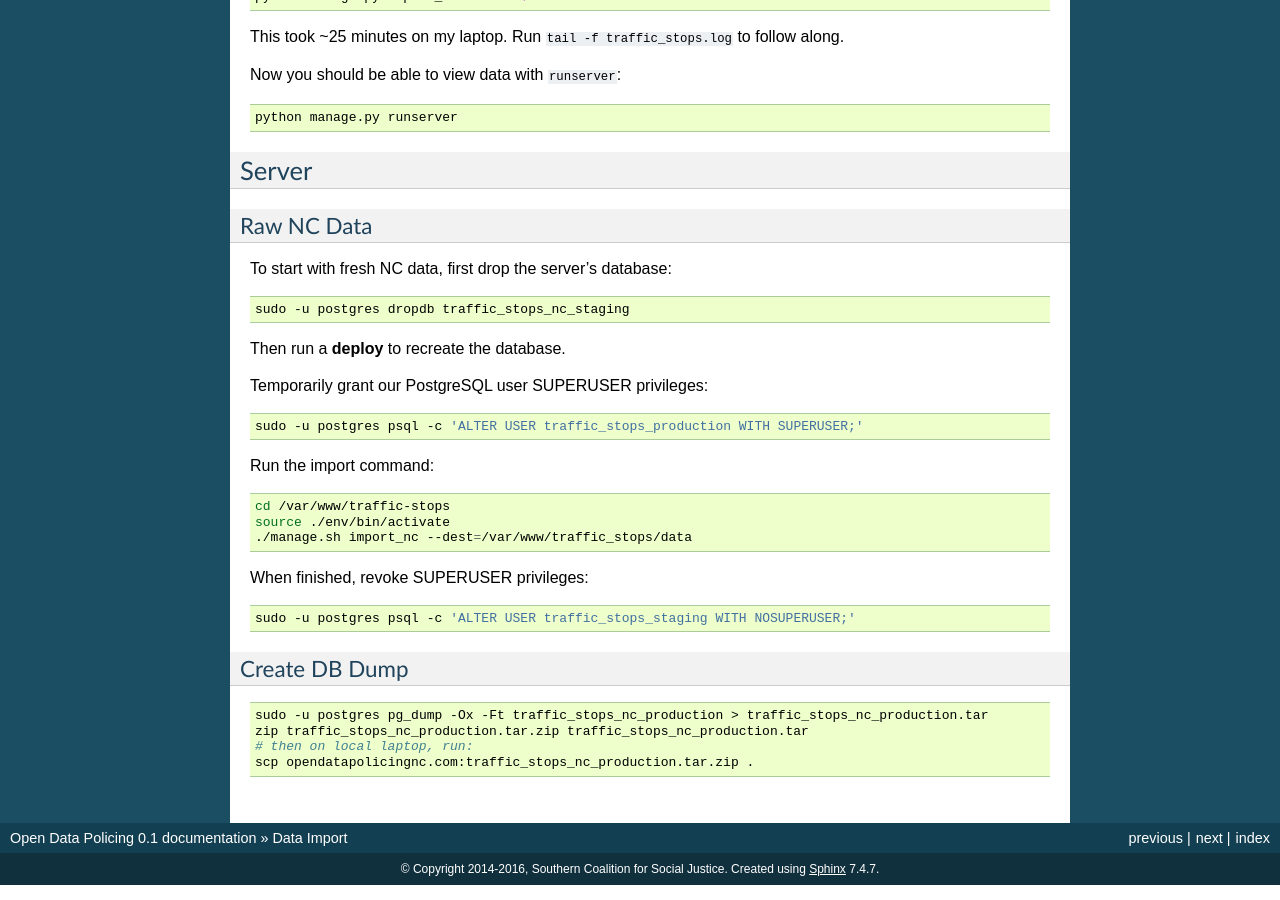
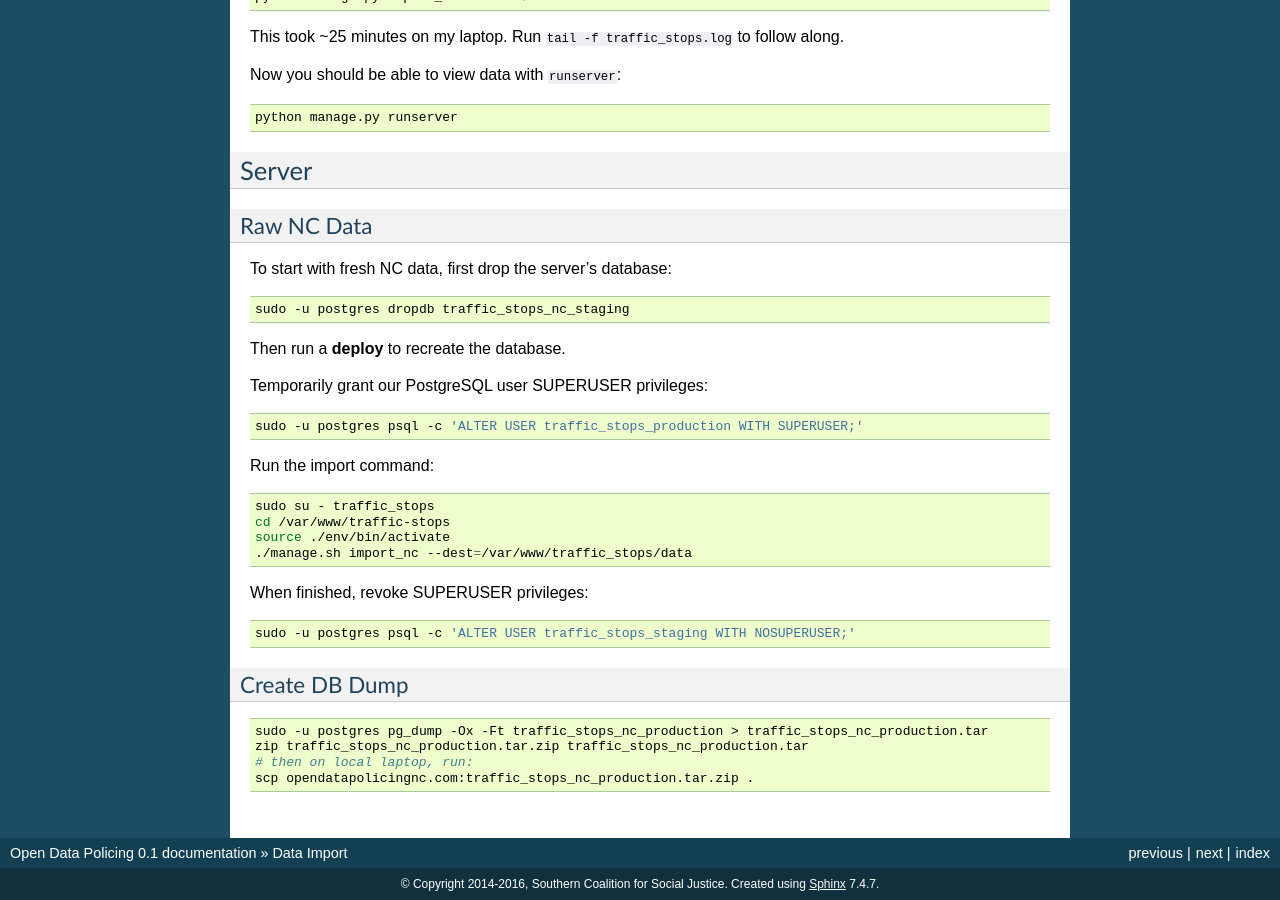
Before and after one commit to OpenDataPolicingNC/Traffic-Stops, a Sphinx documentation site: the page built from docs/data-import.rst, in a window 1280 px wide and 900 px high, scrolled down 630 px. Built offline with Sphinx 7.4.7, drawn with Linux system fonts in a browser that asks for light colours.

```diff
--- a/docs/data-import.rst
+++ b/docs/data-import.rst
@@ -76,6 +76,7 @@
 
 .. code-block:: bash
 
+    sudo su - traffic_stops
     cd /var/www/traffic-stops
     source ./env/bin/activate
     ./manage.sh import_nc --dest=/var/www/traffic_stops/data
```
Also changed, not shown: 4 other files.
